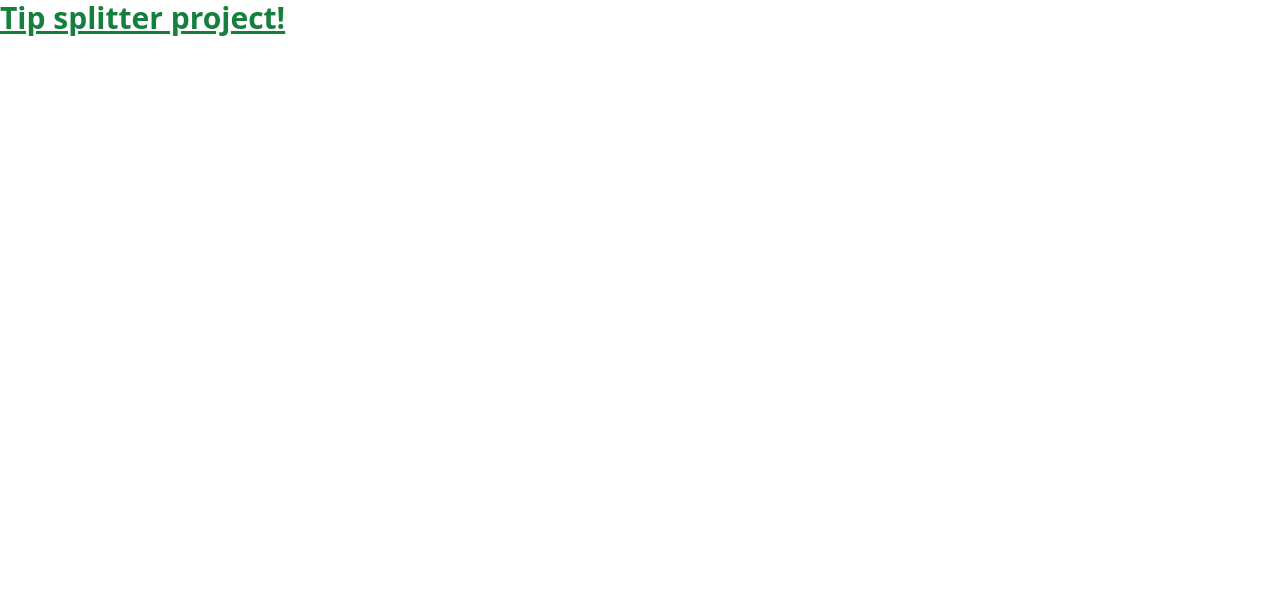
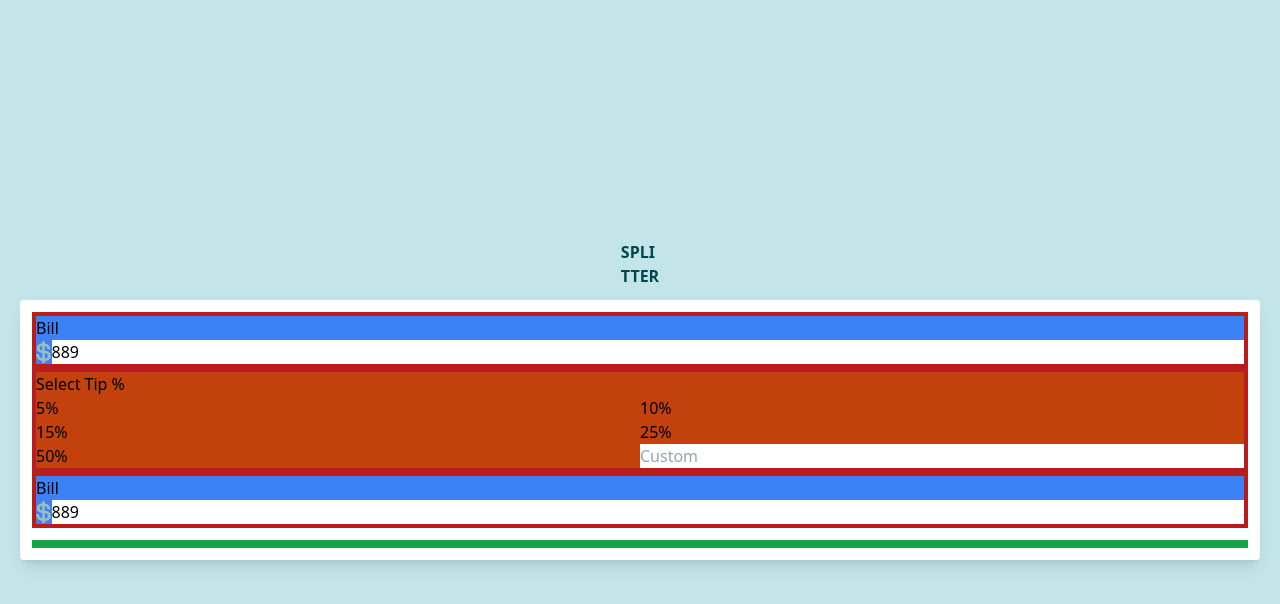
Before and after one commit to iddimsangi/tip-splitter-project, a React (Create React App) app: page / in a window 1280 px wide. Shown: the top 604 px of the page. Built offline with nearby package versions, Linux system fonts and the light colour scheme.

Commit message:
feat:initial layout sketching

```diff
--- a/src/App.css
+++ /dev/null
@@ -1,38 +0,0 @@
-.App {
-  text-align: center;
-}
-
-.App-logo {
-  height: 40vmin;
-  pointer-events: none;
-}
-
-@media (prefers-reduced-motion: no-preference) {
-  .App-logo {
-    animation: App-logo-spin infinite 20s linear;
-  }
-}
-
-.App-header {
-  background-color: #282c34;
-  min-height: 100vh;
-  display: flex;
-  flex-direction: column;
-  align-items: center;
-  justify-content: center;
-  font-size: calc(10px + 2vmin);
-  color: white;
-}
-
-.App-link {
-  color: #61dafb;
-}
-
-@keyframes App-logo-spin {
-  from {
-    transform: rotate(0deg);
-  }
-  to {
-    transform: rotate(360deg);
-  }
-}
--- a/src/App.js
+++ b/src/App.js
@@ -1,10 +1,48 @@
-import "./App.css";
-
+import dollar from "./images/icon-dollar.svg";
 function App() {
   return (
-    <h1 className="text-3xl font-bold underline text-green-700">
-      Tip splitter project!
-    </h1>
+    <di>
+      <div className="bg-[#C3E5E9] h-screen flex flex-col justify-center items-center p-5">
+        <h1 className="text-[#00484C] uppercase font-bold  ">
+          Spli <span className="block">tter</span>
+        </h1>
+        <div className="bg-white p-3 mt-3  rounded shadow-lg min-w-full flex flex-col justify-center items-center space-y-3">
+          <div className=" bg-red-700 w-full p-1 flex flex-col space-y-2">
+            <form className="flex flex-col bg-blue-500">
+              <label>Bill</label>
+              <div className="flex">
+                <img src={dollar} alt="dollar" />
+                <input type="number" value={889} className="w-full" />
+              </div>
+            </form>
+            <div className=" bg-orange-700 w-full ">
+              <h2>Select Tip %</h2>
+              <div className=" grid grid-cols-2 grid-rows-3">
+                <a href="#">5%</a>
+                <a href="#">10%</a>
+                <a href="#">15%</a>
+                <a href="#">25%</a>
+                <a href="#">50%</a>
+                {/* <button>5%</button>
+                <button>10%</button>
+                <button>15%</button>
+                <button>25%</button>
+                <button>50%</button> */}
+                <input type="number" placeholder="Custom" />
+              </div>
+            </div>
+            <form className="flex flex-col bg-blue-500">
+              <label>Bill</label>
+              <div className="flex">
+                <img src={dollar} alt="dollar" />
+                <input type="number" value={889} className="w-full" />
+              </div>
+            </form>
+          </div>
+          <div className=" bg-green-600 w-full p-1"></div>
+        </div>
+      </div>
+    </di>
   );
 }
 
--- a/src/index.js
+++ b/src/index.js
@@ -1,17 +1,11 @@
 import React from 'react';
 import ReactDOM from 'react-dom/client';
 import './index.css';
-import App from './App';
-import reportWebVitals from './reportWebVitals';
+import App from "./App";
 
-const root = ReactDOM.createRoot(document.getElementById('root'));
+const root = ReactDOM.createRoot(document.getElementById("root"));
 root.render(
   <React.StrictMode>
     <App />
   </React.StrictMode>
 );
-
-// If you want to start measuring performance in your app, pass a function
-// to log results (for example: reportWebVitals(console.log))
-// or send to an analytics endpoint. Learn more: https://bit.ly/CRA-vitals
-reportWebVitals();
--- a/src/reportWebVitals.js
+++ /dev/null
@@ -1,13 +0,0 @@
-const reportWebVitals = onPerfEntry => {
-  if (onPerfEntry && onPerfEntry instanceof Function) {
-    import('web-vitals').then(({ getCLS, getFID, getFCP, getLCP, getTTFB }) => {
-      getCLS(onPerfEntry);
-      getFID(onPerfEntry);
-      getFCP(onPerfEntry);
-      getLCP(onPerfEntry);
-      getTTFB(onPerfEntry);
-    });
-  }
-};
-
-export default reportWebVitals;
```
Also changed, not shown: src/setupTests.js (deleted, +0 -5 lines), src/logo.svg (deleted), 1 other file (tests, documents, lock files or other folders).
